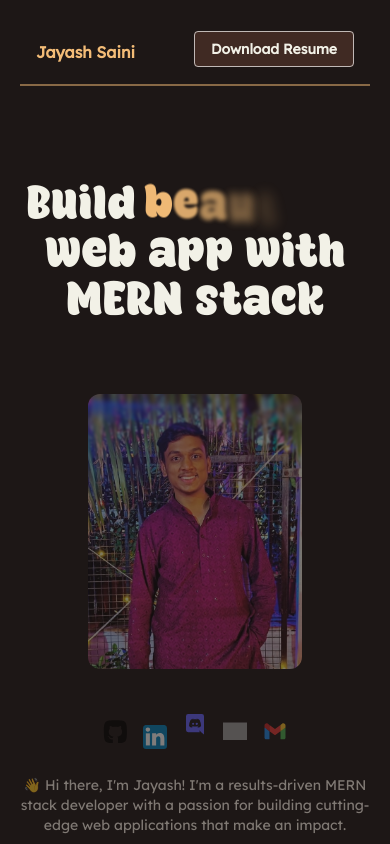
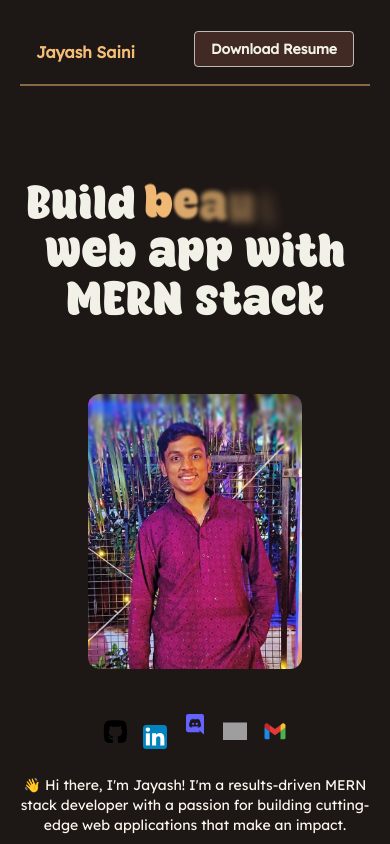
Before and after one commit to JayashSaini/portfolio, a Next.js app: page / in a window 390 px wide. Built offline with nearby package versions, Linux system fonts and the light colour scheme; grey boxes are pictures that could not be loaded.

Commit message:
fix(client): gsap scrolltrigger initialized in useEffect

```diff
--- a/src/app/page.tsx
+++ b/src/app/page.tsx
@@ -6,33 +6,16 @@ import gsap from "gsap";
 import { useEffect, useRef } from "react";
 import { ScrollTrigger } from "gsap/all";
 
-gsap.registerPlugin(ScrollTrigger);
-
 export default function Home() {
   const mainRef = useRef<HTMLDivElement>(null);
-  const heroSectionRef = useRef<HTMLDivElement>(null);
 
   useEffect(() => {
+    gsap.registerPlugin(ScrollTrigger);
     gsap.to(mainRef.current, {
       opacity: 1,
       duration: 2,
       ease: "power2.out",
       delay: 1,
-    });
-
-    gsap.to(heroSectionRef.current, {
-      opacity: 1,
-      y: 0,
-      duration: 2,
-      ease: "power2.out",
-      delay: 0.5,
-      stagger: 1,
-      scrollTrigger: {
-        trigger: heroSectionRef.current,
-        start: "top center",
-        end: "bottom center",
-        scrub: 1,
-      },
     });
   }, []);
 
@@ -48,14 +31,11 @@ export default function Home() {
             <FlipWords
               duration={2000}
               className="fontColor"
-              words={["creative", "responsive", "beautiful"]}
+              words={["adaptive", "dynamic", "beautiful", "elegant", "awesome"]}
             />
             web app with MERN stack
           </div>
-          <div
-            className="w-full flex md:flex-row flex-col opacity-0"
-            ref={heroSectionRef}
-          >
+          <div className="w-full flex md:flex-row flex-col ">
             <div className="md:w-1/2  w-full flex items-center  justify-center">
               <div className="md:w-[50%] w-[60%] overflow-visible rounded-xl">
                 <img
```
